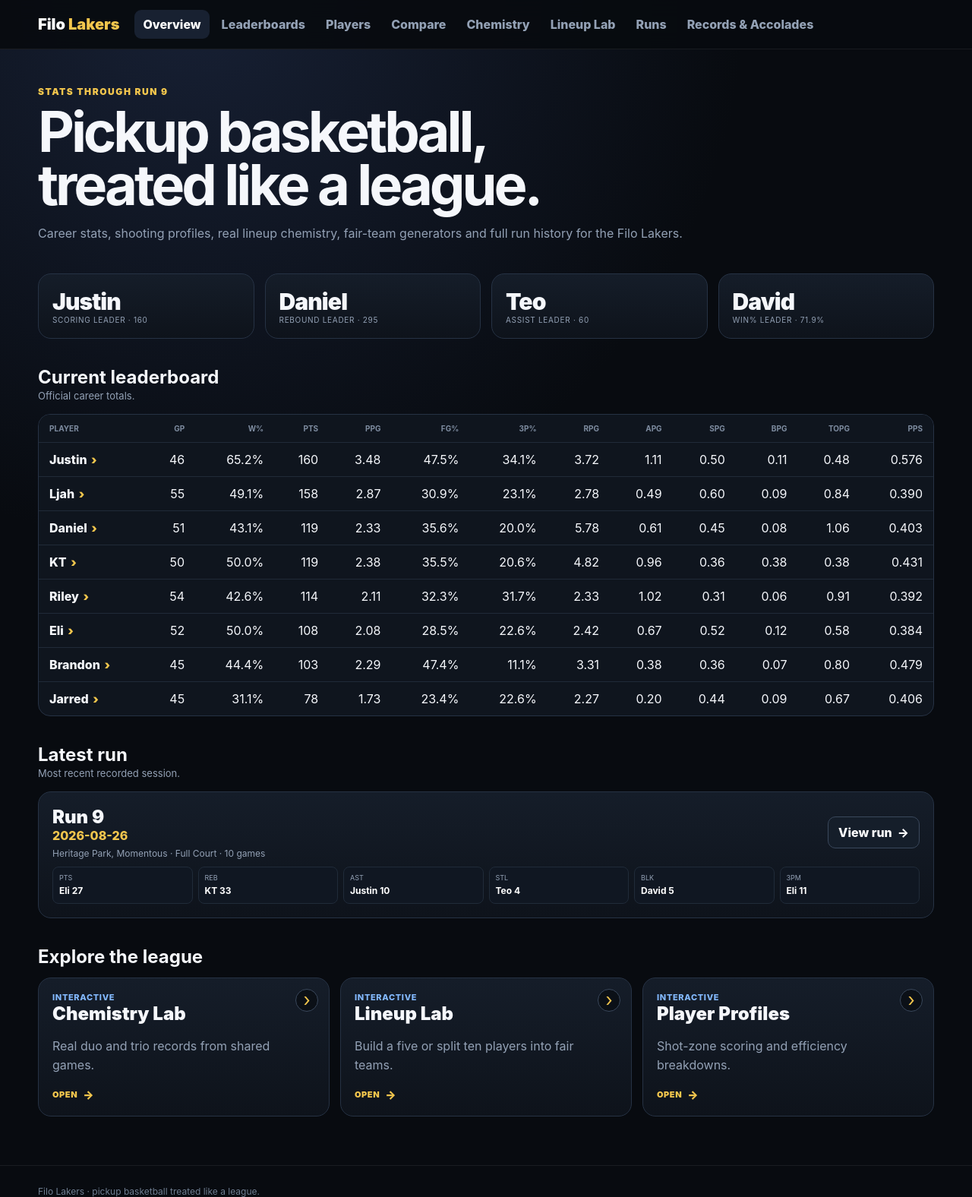
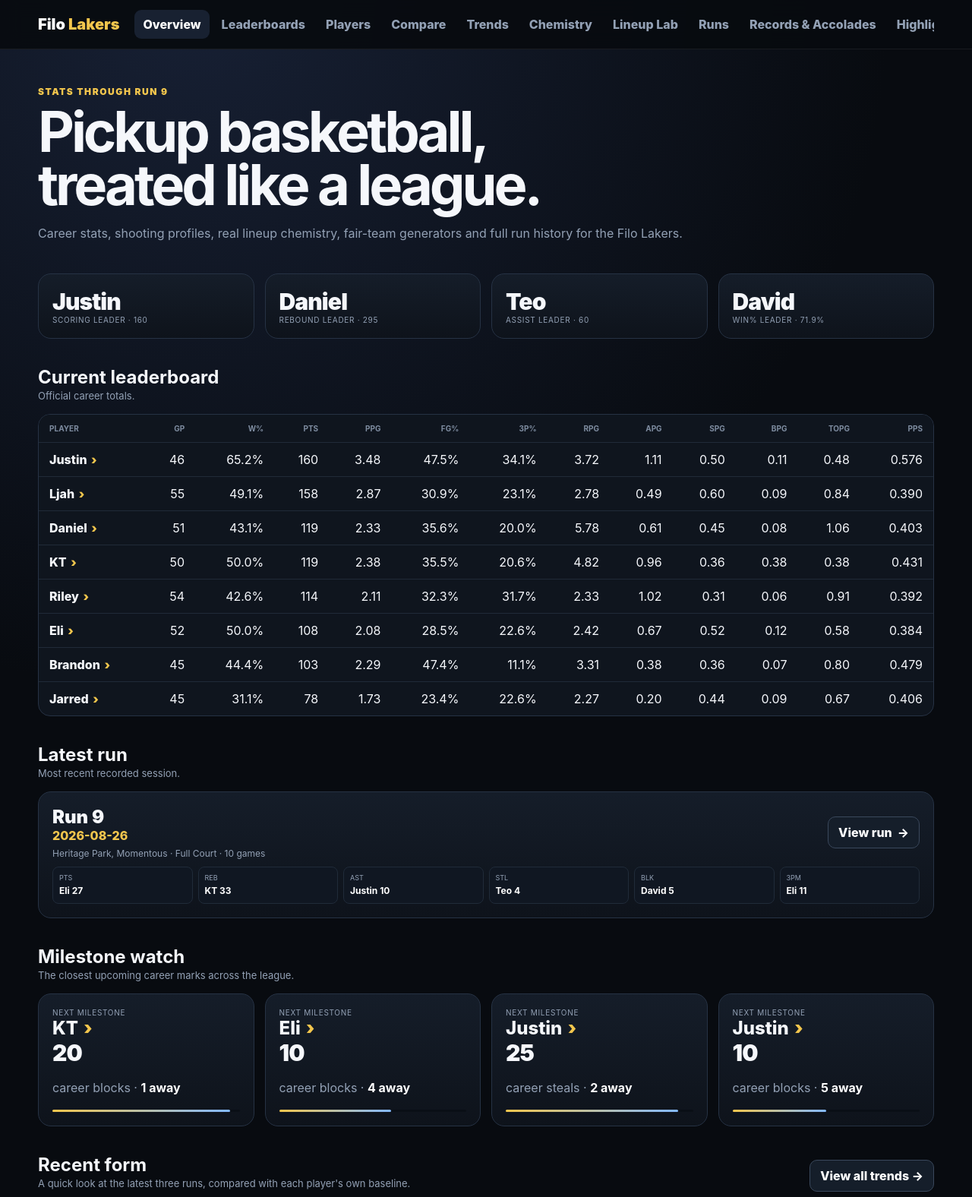
Before and after one commit to dumolj15/Filo-Lakers, a plain HTML site: page index.html in a window 1280 px wide. Shown: the top 1576 px of the page at 76% size. Drawn offline with Linux system fonts and the light colour scheme.

Commit message:
Add Trends and Highlights navigation

```diff
--- a/index.html
+++ b/index.html
@@ -7,7 +7,7 @@
   <meta name="description" content="Filo Lakers pickup basketball stats, scouting, comparisons, lineup tools and run history.">
   <title>Filo Lakers</title>
   <link rel="stylesheet" href="styles.css">
-  <link rel="stylesheet" href="visuals.css?v=2">
+  <link rel="stylesheet" href="visuals.css?v=3">
   <script src="data.js" defer></script>
   <script src="player_details.js" defer></script>
   <script src="physicals.js" defer></script>
@@ -18,6 +18,7 @@
   <script src="chemistry.js" defer></script>
   <script src="lineup.js" defer></script>
   <script src="runs.js" defer></script>
+  <script src="enhancements.js" defer></script>
   <script src="app.js" defer></script>
 </head>
 <body>
@@ -29,10 +30,12 @@
       <button data-tab="leaders">Leaderboards</button>
       <button data-tab="players">Players</button>
       <button data-tab="compare">Compare</button>
+      <button data-tab="trends">Trends</button>
       <button data-tab="chemistry">Chemistry</button>
       <button data-tab="lineup">Lineup Lab</button>
       <button data-tab="runs">Runs</button>
       <button data-tab="records">Records &amp; Accolades</button>
+      <button data-tab="highlights">Highlights</button>
     </nav>
   </div>
 </header>
```
